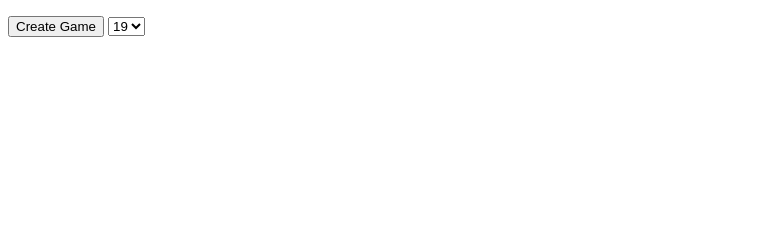
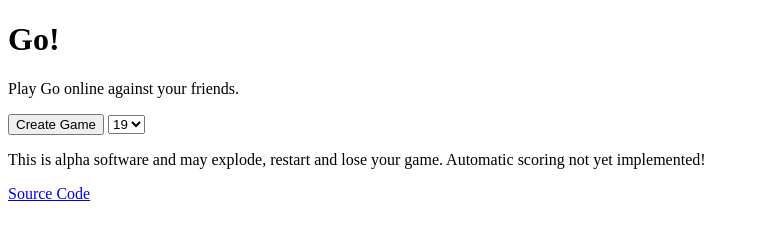
Before and after one commit to cthulahoops/rusty-goban, a website built with webpack: page www/index.html in a window 1280 px wide. Shown: the whole page, without its empty margins (0-759 px from the left). Built offline with nearby package versions, Linux system fonts and the light colour scheme; files whose address does not match are found by name.

Commit message:
Add some text to the lobby page.

```diff
--- a/www/index.html
+++ b/www/index.html
@@ -6,6 +6,8 @@
   </head>
   <body>
     <noscript>This page contains webassembly and javascript content, please enable javascript in your browser.</noscript>
+    <h1>Go!</h1>
+    <p>Play Go online against your friends.</p>
     <div id="lobby">
       <ul id="games">
       </ul>
@@ -16,6 +18,11 @@
         <option value=9>9</option>
       </select>
     </div>
+
+    <p>This is alpha software and may explode, restart and lose your game. Automatic
+    scoring not yet implemented!
+    </p>
+    <p><a href="https://github.com/cthulahoops/rusty-goban">Source Code</a></p>
     <script src="/bootstrap.js"></script>
   </body>
 </html>
```
